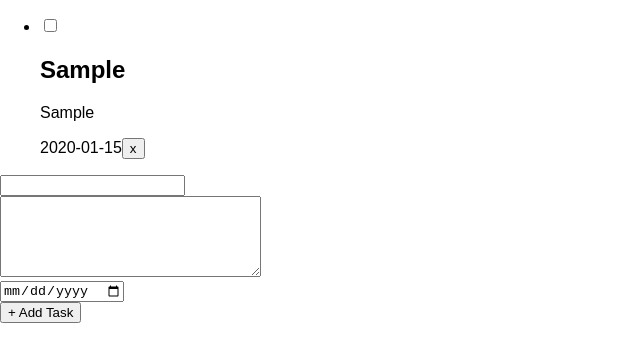
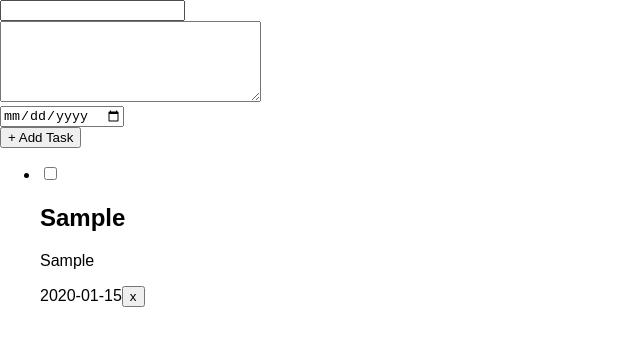
Before and after one commit to jmacaluso711/task-management, a React (Create React App) app: page / in a window 1280 px wide. Both pictures are taken after typing "Sample", "Sample", "2020-01-15" into the empty fields and a click on the button "+ Add Task". Shown: the top 362 px of the page, without its empty margins (0-640 px from the left). Built offline with nearby package versions, Linux system fonts and the light colour scheme.

Commit message:
break up components into seperate files

```diff
--- a/src/App.js
+++ b/src/App.js
@@ -1,50 +1,19 @@
 import React, { Component } from 'react';
+import TaskList from './components/TaskList';
 
-const TaskList = ({ tasks, completeTask, removeTask }) => (
-  <ul>
-    {
-      tasks.map((task, index) =>
-        <Task
-          key={task.id}
-          index={index}
-          task={task}
-          completeTask={completeTask}
-          removeTask={removeTask}
-        />)
-    }
-  </ul>
-)
-
-class Task extends Component {
-  complete = (index) => {
-    this.props.completeTask(index);
-  }
-
-  remove = (index) => {
-    this.props.removeTask(index);
-  }
-
-  render() {
-    const { task, index } = this.props;
-    return (
-      <li className={task.complete ? 'complete' : ''}>
-        <input type="checkbox" onChange={() => this.complete(index)} />
-        <h2>{task.name}</h2>
-        <p>{task.description}</p>
-        <span>{task.dueDate}</span>
-        <button onClick={() => this.remove(index)}>x</button>
-      </li>
-    )
-  }
-}
 
 class App extends Component {
   state = {
     tasks: []
   }
 
+  /**
+   * Create the task object
+   * and use that object to update our list of tasks
+   */
   addTask = (e) => {
     e.preventDefault();
+
     const task = {
       id: Date.now(),
       name: this.name.value,
@@ -52,18 +21,30 @@ class App extends Component {
       dueDate: this.dueDate.value,
       complete: false
     }
+
     this.setState({
       tasks: [...this.state.tasks, task]
     });
+
     this.taskForm.reset();
   }
 
+  /**
+   * Take a copy of our state
+   * Toggle the value of complete
+   * Update our state
+   */
   completeTask = (index) => {
     const tasks = [...this.state.tasks];
     tasks[index].complete = !tasks[index].complete;
     this.setState({tasks});
   }
 
+  /**
+   * Take a copy of our state
+   * Remove our task from the list
+   * Update our state
+   */
   removeTask = (index) => {
     const tasks = [...this.state.tasks];
     tasks.splice(index, 1);
@@ -75,13 +56,6 @@ class App extends Component {
 
     return (
       <div>
-        {tasks &&
-          <TaskList
-            tasks={tasks}
-            completeTask={this.completeTask}
-            removeTask={this.removeTask}
-          />
-        }
         <form ref={(el) => this.taskForm = el} onSubmit={(e) => this.addTask(e)}>
           <div>
             <input
@@ -110,6 +84,13 @@ class App extends Component {
           </div>
           <button>+ Add Task</button>
         </form>
+        {tasks &&
+          <TaskList
+            tasks={tasks}
+            completeTask={this.completeTask}
+            removeTask={this.removeTask}
+          />
+        }
       </div>
     );
   }
--- /dev/null
+++ b/src/components/Task.js
@@ -0,0 +1,34 @@
+import React, { Component } from 'react';
+
+
+export default class Task extends Component {
+  /**
+   * Pass the task index to our App component
+   * so we can toggle the complete value
+   */
+  complete = (index) => {
+    this.props.completeTask(index);
+  }
+
+  /**
+   * Pass the task index to our App component
+   * so we can remove the task from the list.
+   */
+  remove = (index) => {
+    this.props.removeTask(index);
+  }
+
+  render() {
+    const { task, index } = this.props;
+
+    return (
+      <li className={task.complete ? 'complete' : ''}>
+        <input type="checkbox" onChange={() => this.complete(index)} />
+        <h2>{task.name}</h2>
+        <p>{task.description}</p>
+        <span>{task.dueDate}</span>
+        <button onClick={() => this.remove(index)}>x</button>
+      </li>
+    )
+  }
+}
--- /dev/null
+++ b/src/components/TaskList.js
@@ -0,0 +1,19 @@
+import React from 'react';
+import Task from './Task';
+
+const TaskList = ({ tasks, completeTask, removeTask }) => (
+  <ul>
+    {
+      tasks.map((task, index) =>
+        <Task
+          key={task.id}
+          index={index}
+          task={task}
+          completeTask={completeTask}
+          removeTask={removeTask}
+        />)
+    }
+  </ul>
+)
+
+export default TaskList;
```
